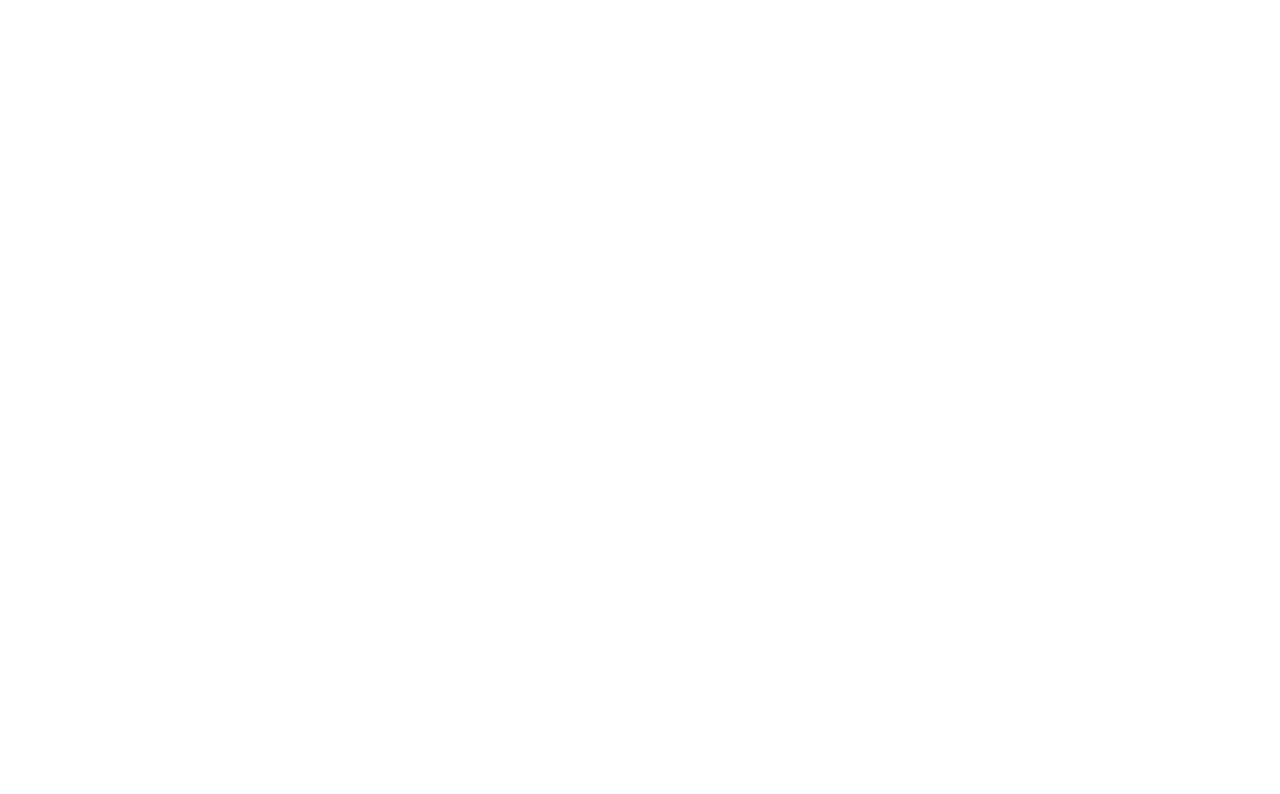
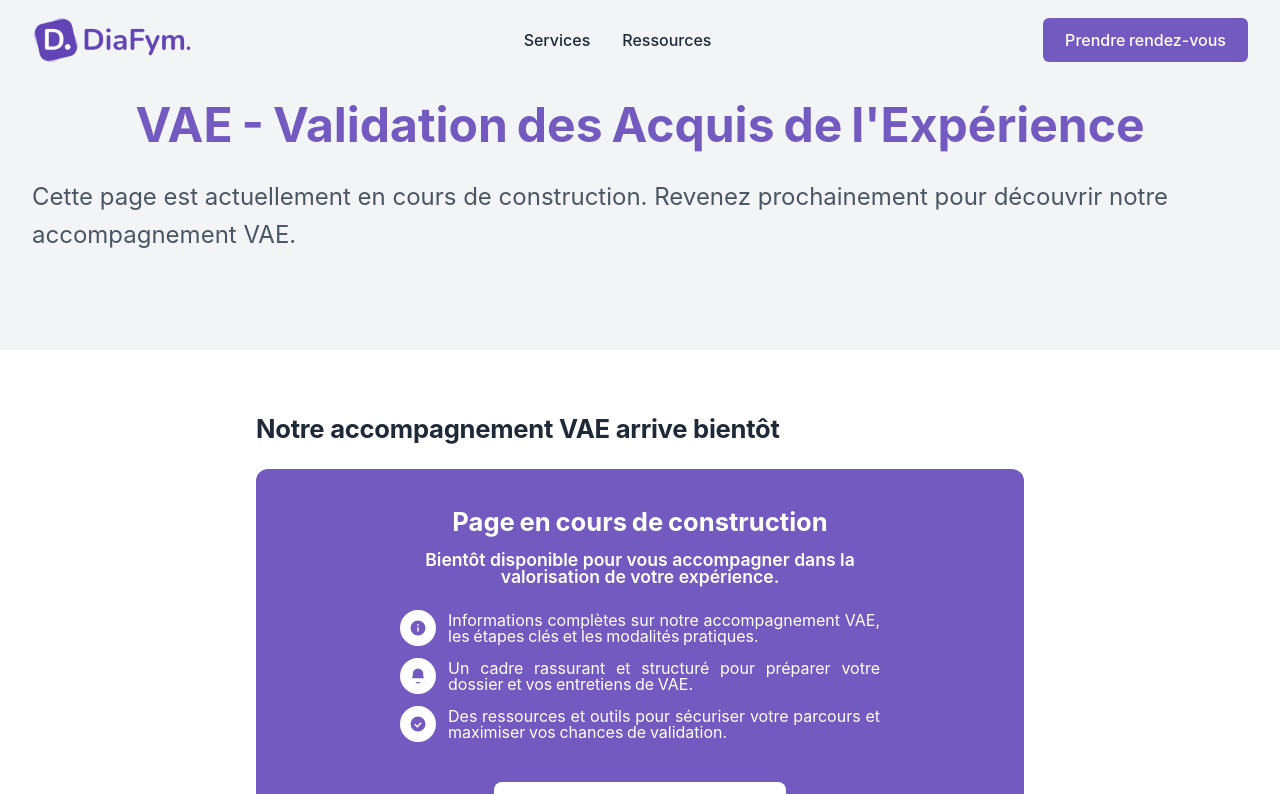
Before and after one commit to dblandintwelv/diafym_website, a React (Vite) app: page /formations/vae in a window 1280 px wide. Before the commit this address had no page. Shown: the top 794 px of the page. Built offline with nearby package versions, Linux system fonts and the light colour scheme.

Commit message:
vae page added

```diff
--- a/src/App.jsx
+++ b/src/App.jsx
@@ -5,6 +5,7 @@
 import Recrutement from './pages/Metiers/Recrutement'
 import Reconversion from './pages/Metiers/Reconversion'
 import NosFormations from './pages/Formation/NosFormations'
+import VAE from './pages/Formation/VAE'
 import CasClient from './pages/Ressources/CasClient'
 import Blog from './pages/Ressources/Blog'
 import Tarifs from './pages/Ressources/Tarifs'
@@ -24,6 +25,7 @@
       <Route path="/recrutement" element={<Recrutement />} />
       <Route path="/reconversion" element={<Reconversion />} />
       <Route path="/formations" element={<NosFormations />} />
+      <Route path="/formations/vae" element={<VAE />} />
       <Route path="/ressources/cas-client" element={<CasClient />} />
       <Route path="/ressources/blog" element={<Blog />} />
       <Route path="/ressources/tarifs" element={<Tarifs />} />
--- a/src/components/Footer/Footer.jsx
+++ b/src/components/Footer/Footer.jsx
@@ -20,7 +20,7 @@
           </div>
           <div className="footer-section">
             <h3>Contact</h3>
-            <p>Email : <a href="mailto:hello@diafym-rh.fr">hello@diafym-rh.fr</a></p>
+            <p>Email : <a href="mailto:hello@diafym-rh.com">hello@diafym-rh.fr</a></p>
             <p>Téléphone : <a href="tel:+33519081545">05 19 08 15 45</a></p>
             <p>2A rue Georges Claude<br />31840 Aussonne</p>
           </div>
--- a/src/components/Header/Header.jsx
+++ b/src/components/Header/Header.jsx
@@ -96,6 +96,7 @@
                       <h4>Formation</h4>
                       <ul>
                         <li><Link to="/formations">Nos formations</Link></li>
+                        <li><Link to="/formations/vae">VAE</Link></li>
                       </ul>
                     </div>
                   </div>
@@ -162,6 +163,7 @@
                         <h4>Formation</h4>
                         <ul>
                           <li><button type="button" className="nav-menu-mobile-link" onClick={() => handleMobileLinkClick('/formations')}>Nos formations</button></li>
+                          <li><button type="button" className="nav-menu-mobile-link" onClick={() => handleMobileLinkClick('/formations/vae')}>VAE</button></li>
                         </ul>
                       </div>
                     </div>
--- /dev/null
+++ b/src/pages/Formation/VAE.css
@@ -0,0 +1,27 @@
+.vae-page {
+  min-height: 100vh;
+  background-color: #ffffff;
+}
+
+.vae-content {
+  max-width: 1200px;
+  margin: 0 auto;
+  padding: 4rem 2rem;
+}
+
+.vae-intro-title {
+  font-size: 2.3rem;
+  font-weight: 700;
+  color: #1f2937;
+  margin-bottom: 2rem;
+}
+
+.vae-intro-card {
+  margin-top: 1.5rem;
+}
+
+.vae-intro-card .formations-info-subtitle {
+  max-width: 520px;
+  margin-left: auto;
+  margin-right: auto;
+}
--- /dev/null
+++ b/src/pages/Formation/VAE.jsx
@@ -0,0 +1,74 @@
+import React from 'react'
+import { Link } from 'react-router-dom'
+import Header from '../../components/Header/Header'
+import Footer from '../../components/Footer/Footer'
+import Hero from '../../components/Hero/Hero'
+import '../Metiers/Metiers.css'
+import './NosFormations.css'
+import './VAE.css'
+
+const VAE = () => {
+  return (
+    <div className="diag-page vae-page">
+      <Header />
+      <Hero
+        title="VAE - Validation des Acquis de l'Expérience"
+        description="Cette page est actuellement en cours de construction. Revenez prochainement pour découvrir notre accompagnement VAE."
+      />
+      <main className="diag-content vae-content">
+        <section className="solutions-section recrutement-intro">
+          <h2 className="section-title recrutement-title vae-intro-title">
+            Notre accompagnement VAE arrive bientôt
+          </h2>
+
+          <div className="formations-info-card vae-intro-card">
+            <h3>Page en cours de construction</h3>
+            <p className="formations-info-subtitle">
+              Bientôt disponible pour vous accompagner dans la valorisation de votre expérience.
+            </p>
+
+            <ul className="formations-info-list">
+              <li>
+                <span className="formations-info-icon" aria-hidden="true">
+                  <svg viewBox="0 0 24 24" className="formations-info-icon-svg">
+                    <path d="M12 2a10 10 0 1 0 10 10A10.011 10.011 0 0 0 12 2zm1 14.5h-2V11h2zm0-7.5h-2V7h2z" />
+                  </svg>
+                </span>
+                <span>
+                  Informations complètes sur notre accompagnement VAE, les étapes clés et les modalités pratiques.
+                </span>
+              </li>
+              <li>
+                <span className="formations-info-icon" aria-hidden="true">
+                  <svg viewBox="0 0 24 24" className="formations-info-icon-svg">
+                    <path d="M12 2a7 7 0 0 0-7 7v3.586l-.707.707A1 1 0 0 0 5 15h14a1 1 0 0 0 .707-1.707L19 12.586V9a7 7 0 0 0-7-7zm0 20a4 4 0 0 1-3.464-2h6.928A4 4 0 0 1 12 22z" />
+                  </svg>
+                </span>
+                <span>
+                  Un cadre rassurant et structuré pour préparer votre dossier et vos entretiens de VAE.
+                </span>
+              </li>
+              <li>
+                <span className="formations-info-icon" aria-hidden="true">
+                  <svg viewBox="0 0 24 24" className="formations-info-icon-svg">
+                    <path d="M12 2a10 10 0 1 0 10 10A10.011 10.011 0 0 0 12 2zm-1 15-4-4 1.414-1.414L11 14.172l4.586-4.586L17 11z" />
+                  </svg>
+                </span>
+                <span>
+                  Des ressources et outils pour sécuriser votre parcours et maximiser vos chances de validation.
+                </span>
+              </li>
+            </ul>
+
+            <Link to="/ressources/contact" className="cta-button formations-info-button">
+              Être recontacté pour la VAE
+            </Link>
+          </div>
+        </section>
+      </main>
+      <Footer />
+    </div>
+  )
+}
+
+export default VAE
```
